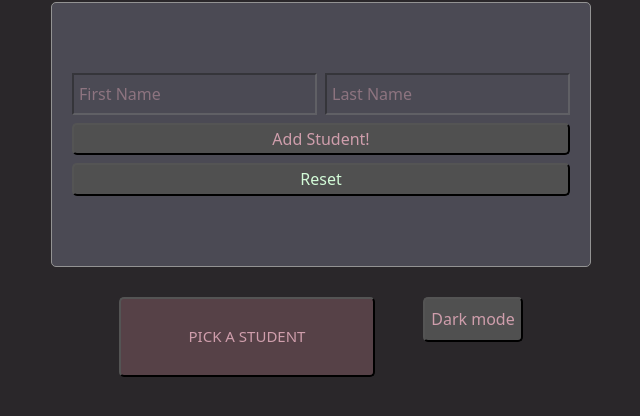
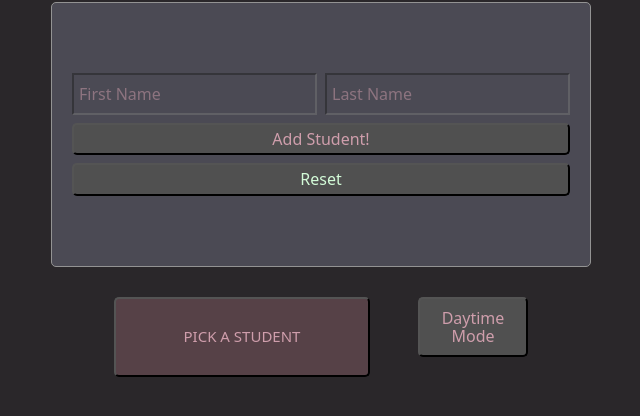
Before and after one commit to dubymarjtr/random-student-picker-, a website: page index.html in a window 1280 px wide. Both pictures are taken after a click on the button "Dark mode". Shown: the part 78-494 px from the top of the page, without its empty margins (319-959 px from the left). Drawn offline with nearby package versions, Linux system fonts and the light colour scheme.

Commit message:
Change button text to "daytime mode"

```diff
--- a/scripts.js
+++ b/scripts.js
@@ -29,6 +29,7 @@ document.querySelector(".button--jumbo").addEventListener("click", () => {
 
 const root = document.querySelector(":root");
 const inputFont = document.querySelector("input");
+const btnText = document.querySelector("#test");
 document.querySelector("#test").addEventListener("click", () => {
   root.style.setProperty("--background-color", "#2A272A"); /* background page */
   root.style.setProperty("--primary-color", "#4B4A54"); /* form color */
@@ -41,4 +42,6 @@ document.querySelector("#test").addEventListener("click", () => {
   root.style.setProperty("--button-text-reset", "#D3FBD8");
   root.style.setProperty("--placeholder-color", "#CF9EAC");
   root.style.setProperty("--button-jumbo", "#564147");
+
+  document.querySelector("#test").innerHTML = "Daytime Mode";
 });
--- a/style.css
+++ b/style.css
@@ -55,9 +55,10 @@ input {
 }
 
 .button--dark {
-  height: 45px;
-  width: 100px;
+  height: 60px;
+  width: 110px;
   margin: 30px 20px;
+  padding: 10px;
 }
 
 form {
```
